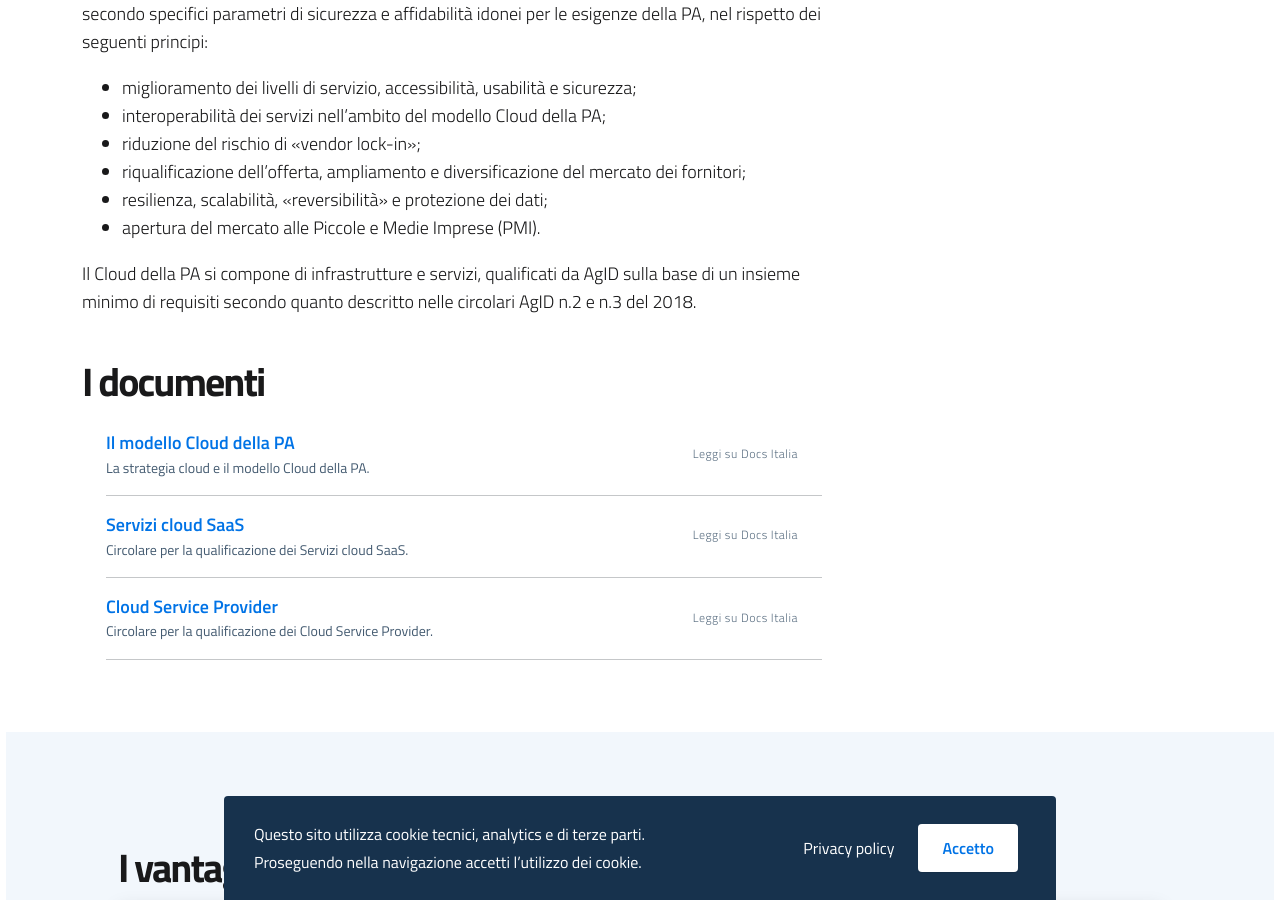
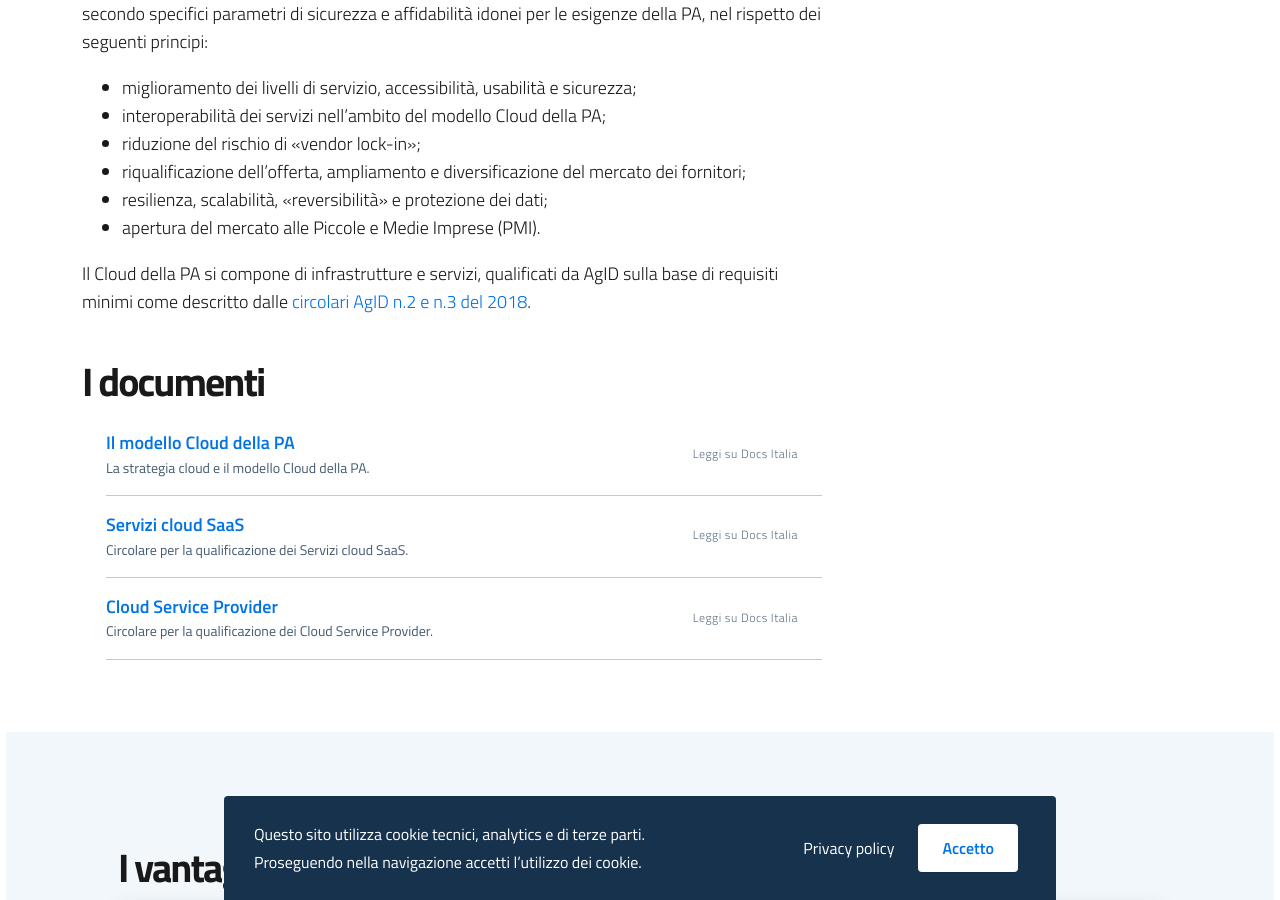
Before and after one commit to italia/cloud.italia.it, a Jekyll site: the page built from index.md, in a window 1280 px wide and 900 px high, scrolled down 2018 px. Built offline with Jekyll 4.4.1, drawn with Linux system fonts in a browser that asks for light colours; some of the changed text lies outside the part shown.

Commit message:
added link to circolari

```diff
--- a/_includes/home/home-sections.html
+++ b/_includes/home/home-sections.html
@@ -8,7 +8,7 @@
                             <h1 id="cloud-della-pa-italiana">Cloud della PA italiana</h1>
                             <p markdown="1">
                                 Il Team per la Trasformazione Digitale, in collaborazione con l'Agenzia per l'Italia
-                                Digitale, ha realizzato il sito informativo <a href="https://cloud.italia.it">Cloud.italia.it</a> con lo scopo di rendere
+                                Digitale, ha realizzato il sito informativo <a href="https://cloud.italia.it">cloud.italia.it</a> con lo scopo di rendere
                                 pubblica la strategia sull’adozione del Cloud Computing nella Pubblica Amministrazione
                                 (PA) e raccogliere informazioni e strumenti utili alla realizzazione di tale strategia.
                                 Le diverse sezioni raccolgono i contenuti divulgativi, le istruzioni operative e le
@@ -80,10 +80,9 @@
                             </p>
                             <p>
                             Il Cloud della PA si compone di infrastrutture e
-                            servizi, qualificati da AgID sulla base di un
-                            insieme minimo di requisiti secondo quanto
-                            descritto nelle circolari AgID
-                            n.2 e n.3 del 2018.
+                            servizi, qualificati da AgID sulla base di requisiti minimi come
+                            descritto dalle <a href="https://cloud.italia.it/projects/cloud-italia-circolari/it/latest/">circolari AgID
+                            n.2 e n.3 del 2018</a>.
                             </p>
                         </div>
                     </div>
```
